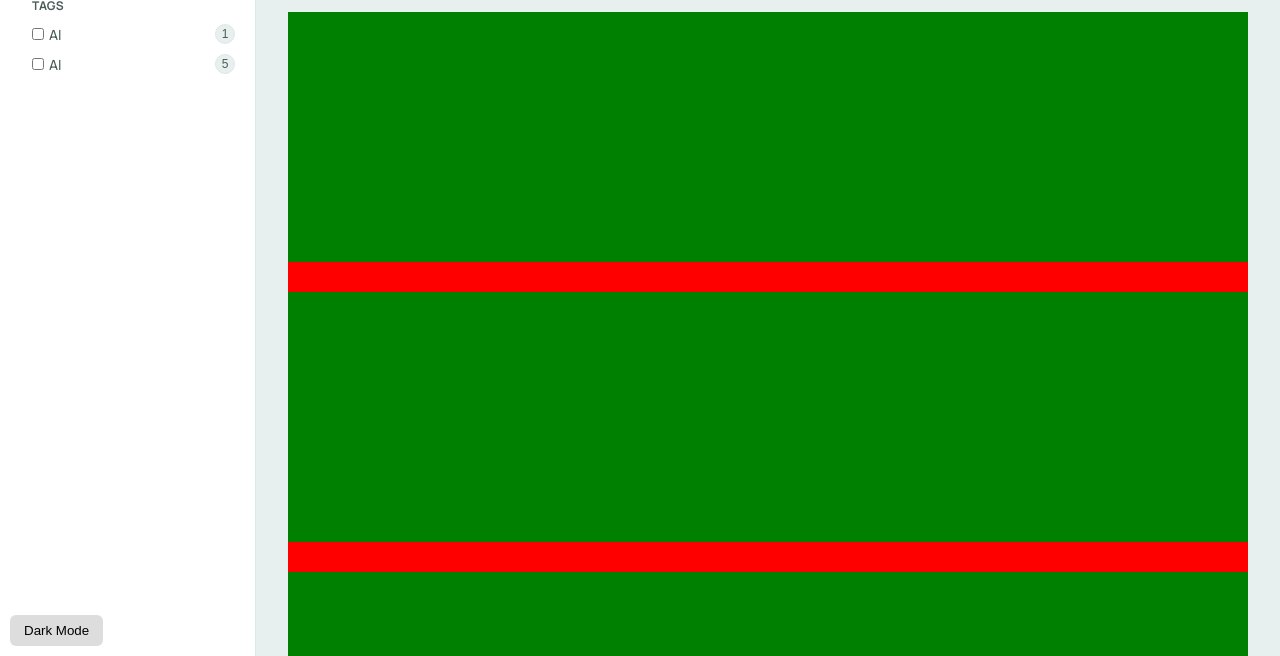
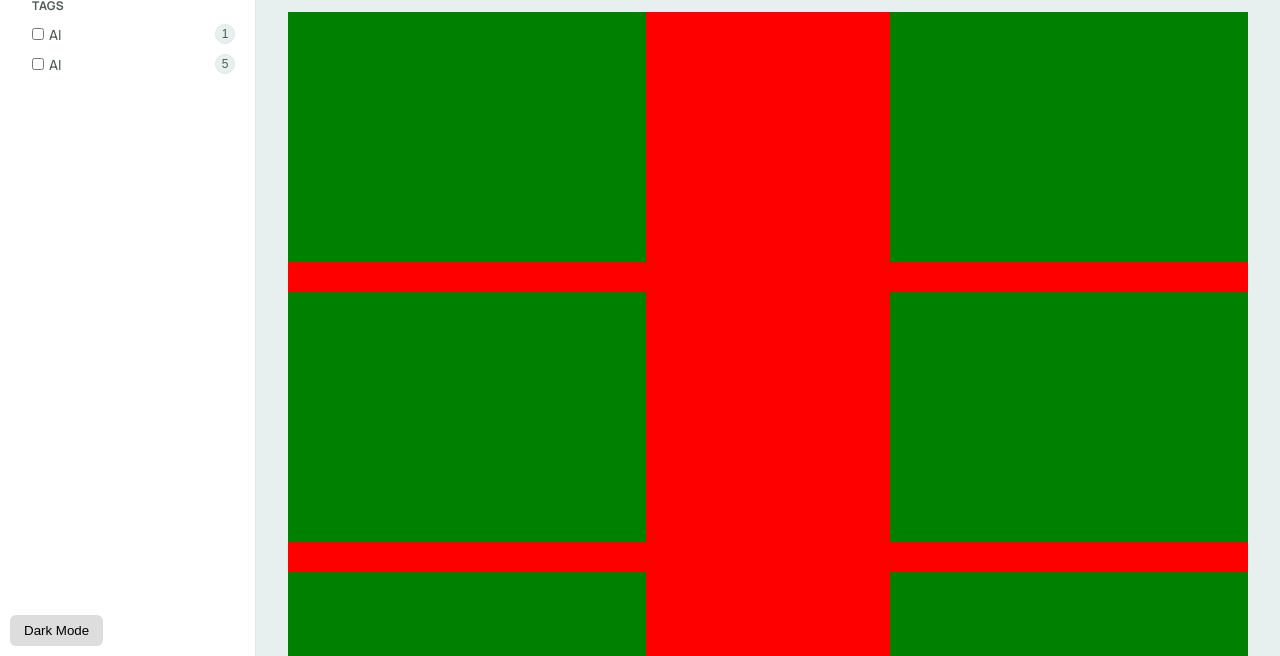
Before and after one commit to webhero-sultan/bookmark-manager, a plain HTML site: page bookmarks.html in a window 1280 px wide. Shown: the part 144-800 px from the top of the page. Drawn offline with Linux system fonts and the light colour scheme; sample sign-in values are in the browser's storage.

Commit message:
layout updated on pc

```diff
--- a/bookmarks.html
+++ b/bookmarks.html
@@ -7,7 +7,7 @@
   <link rel="stylesheet" href="https://cdnjs.cloudflare.com/ajax/libs/font-awesome/7.0.1/css/all.min.css" integrity="sha512-2SwdPD6INVrV/lHTZbO2nodKhrnDdJK9/kg2XD1r9uGqPo1cUbujc+IYdlYdEErWNu69gVcYgdxlmVmzTWnetw==" crossorigin="anonymous" referrerpolicy="no-referrer" />
   <link rel="stylesheet" href="style.css">
 </head>
-<body>
+<body style="background: #fff;">
   <div class="bookmark_section">
     <!-- ===== aside section starts ===== -->
     <div class="aside">
@@ -108,7 +108,7 @@
 
 
   <!-- <h1 id="userInfo">Welcome to Bookmark Manager</h1> -->
-  <!-- <button id="logoutButton">Logout</button> -->
+  <button id="logoutButton">Logout</button>
   <button id="themeToggle">Dark Mode</button>
 
   <script src="custom.js"></script>
--- a/style.scss
+++ b/style.scss
@@ -128,7 +128,7 @@ body {
     display: flex;
     .aside{
       width: 20%;
-      height: 100vh;
+      // height: 100vh;
       background: #fff;
       padding: 20px;
       border-right: 1px solid #DDE9E7;
@@ -187,6 +187,7 @@ body {
               color: #4C5C59;
               font-weight: 500;
               font-size: 14px;
+              // margin-bottom: 1px;
             }
           }
           button{
@@ -203,9 +204,7 @@ body {
     }
     .main{
       width: 80%;
-      height: 100vh;
-      background: #fff;
-      // padding: 0 32px;
+      // height: 100vh;
       .main_header{
         width: 80%;
         height: 80px;
@@ -264,7 +263,7 @@ body {
       }
       .main_body{
         width: 100%;
-        height: calc(100vh - 80px);
+        // height: calc(100vh - 80px);
         background: #E8F0EF;
         padding: 0 32px;
         margin-top: 80px;
@@ -310,7 +309,7 @@ body {
           // grid-template-columns: repeat(3, 1fr);
           // gap: 51px;
           .bookmark{
-            width: 320px;
+            width: 358px;
             height: 250px;
             background: green;
           }
```
Also changed, not shown: style.css, 1 other file.
